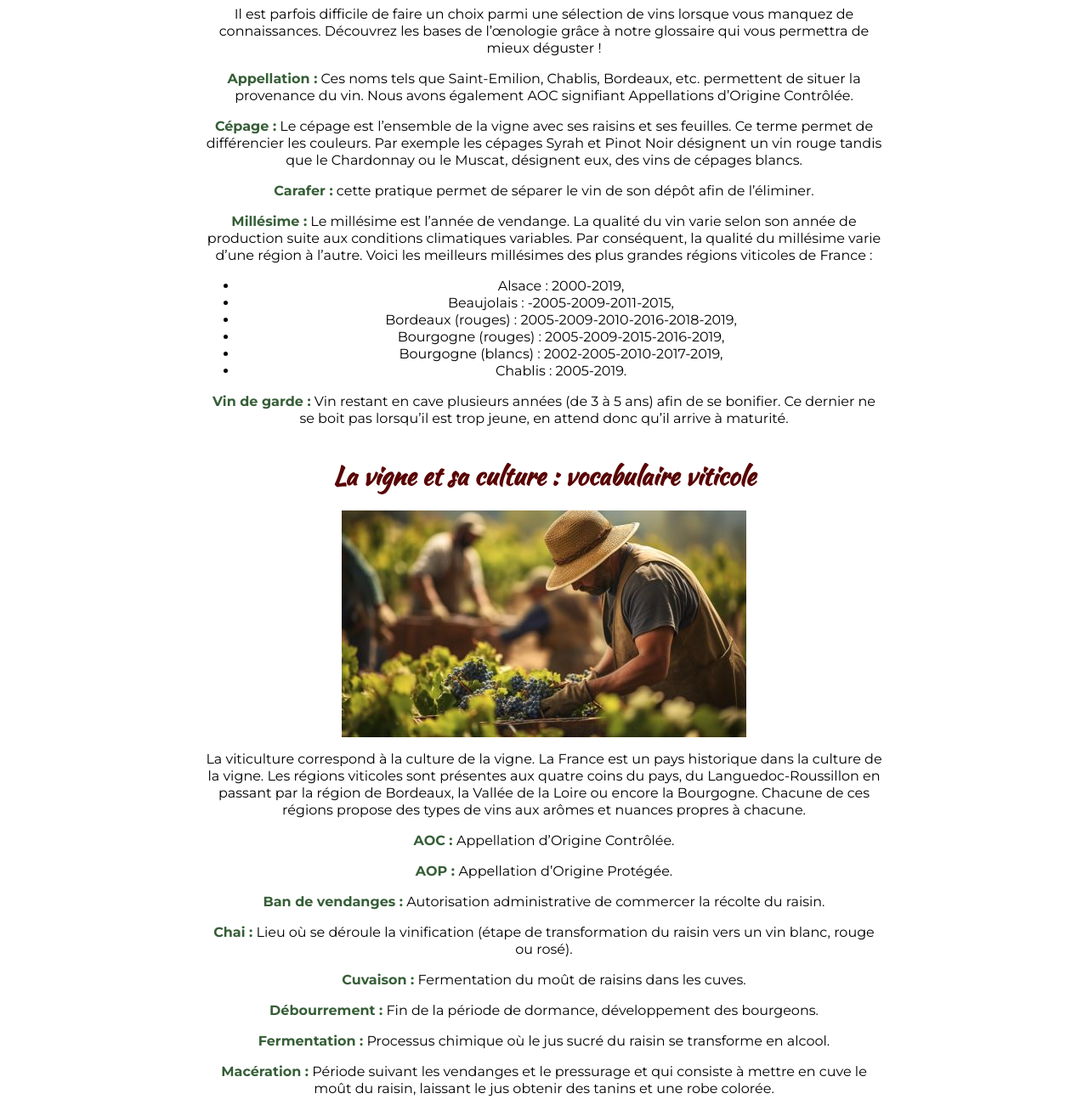
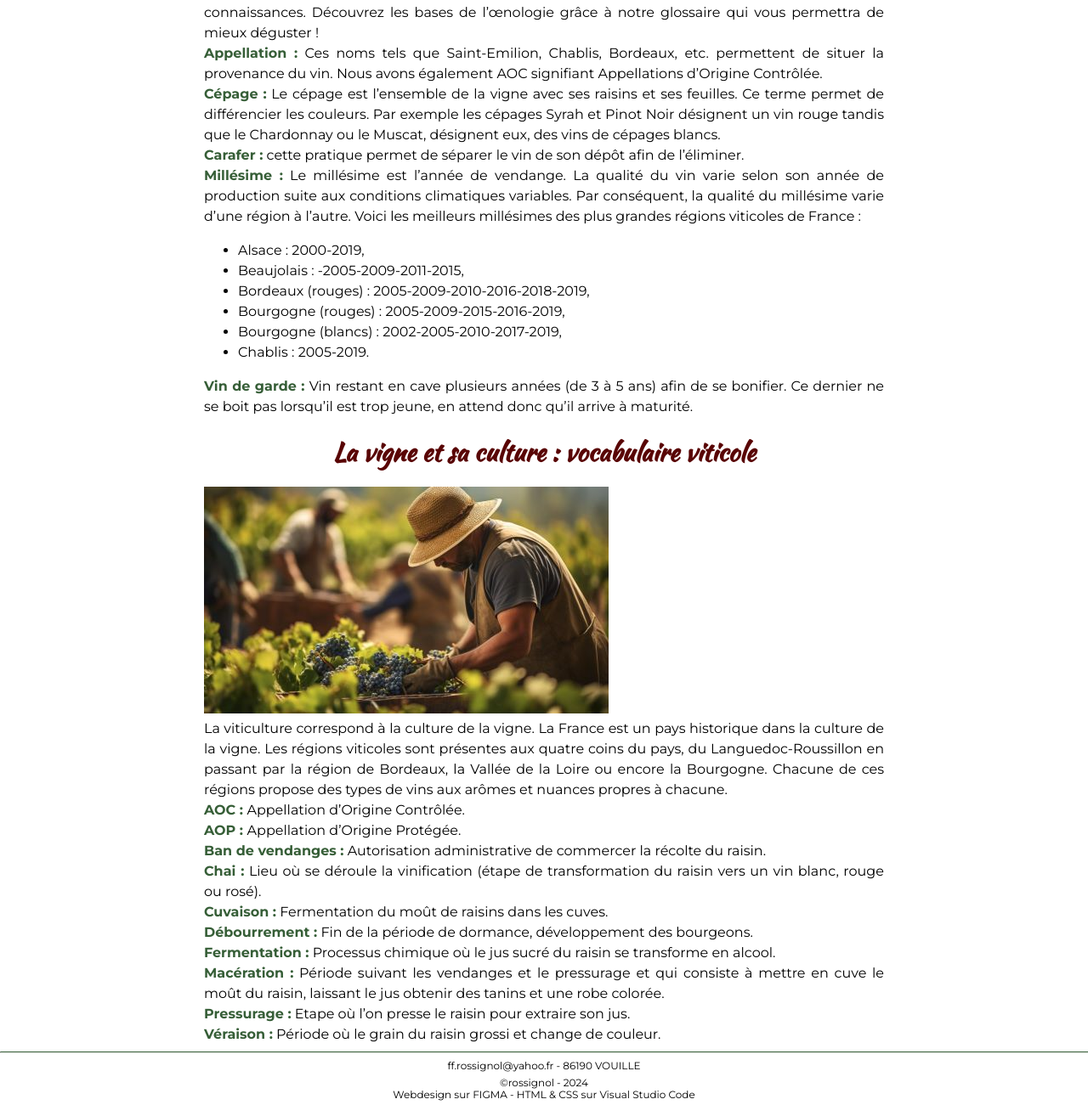
Before and after one commit to rossignol86/projet-responsive-franck-rossignol, a plain HTML site: page lexique.html in a window 1280 px wide. Shown: the part 1005-2306 px from the top of the page at 85% size. Drawn offline with Linux system fonts and the light colour scheme; a web font is replaced by a local one.

Commit message:
validation

```diff
--- a/lexique.html
+++ b/lexique.html
@@ -35,9 +35,6 @@
     </div>
   </div>
 
-  <div>
-    <hr class="lignevertenavbar">
-  </div>
 
 
 <!-- barre de navigation -->
@@ -66,7 +63,7 @@
 
 <!-- container bouteilles -->
 <container class="containerlexique">
-  <div class="textelexique">
+  <div>
 
       <h2>
           Le vocabulaire œnologique pour&nbsp;amateur&nbsp;!
@@ -76,43 +73,43 @@
           <img class="photolexique1" src="images/photolexique1.jpg" alt="Vins blancs de France">
       </div>
 
-      <p>
+      <p class="textelexique">
           Il est parfois difficile de faire un choix parmi une sélection de vins lorsque vous manquez de connaissances.
           Découvrez les bases de l’œnologie grâce à notre glossaire qui vous permettra de mieux déguster !
       </p>
       <div>
-          <p> <font color="#365E37"><b>Appellation :</b></font> Ces noms tels que Saint-Emilion, Chablis, Bordeaux, etc. permettent de situer la provenance du vin.
+          <p class="textelexique"> <font color="#365E37"><b>Appellation :</b></font> Ces noms tels que Saint-Emilion, Chablis, Bordeaux, etc. permettent de situer la provenance du vin.
               Nous avons également AOC signifiant Appellations d’Origine Contrôlée.</p>
       </div>
       <div>
-          <p> <font color="#365E37"><b>Cépage :</b></font>
+          <p class="textelexique"> <font color="#365E37"><b>Cépage :</b></font>
           Le cépage est l’ensemble de la vigne avec ses raisins et ses feuilles. Ce terme permet de différencier les couleurs.
           Par exemple les cépages Syrah et Pinot Noir désignent un vin rouge tandis que le Chardonnay ou le Muscat, désignent eux, des vins de cépages blancs. </p>
       </div>
       <div>
-          <p>
+          <p class="textelexique">
           <font color="#365E37"><b>Carafer :</b></font>
           cette pratique permet de séparer le vin de son dépôt afin de l’éliminer. </p>
       </div>
       <div>
-          <p>
+          <p class="textelexique">
           <font color="#365E37"><b>Millésime :</b></font>
           Le millésime est l’année de vendange.
           La qualité du vin varie selon son année de production suite aux conditions climatiques variables.
           Par conséquent, la qualité du millésime varie d’une région à l’autre.
           Voici les meilleurs millésimes des plus grandes régions viticoles de France :
-              <ul><p>
-                  <li>Alsace : 2000-2019,</li>
-                  <li>Beaujolais : -2005-2009-2011-2015,</li>
-                  <li>Bordeaux (rouges) : 2005-2009-2010-2016-2018-2019,</li>
-                  <li>Bourgogne (rouges) : 2005-2009-2015-2016-2019,</li>
-                  <li>Bourgogne (blancs) : 2002-2005-2010-2017-2019,</li>
-                  <li>Chablis : 2005-2019.</li>
+              <ul><p class="textelexique">
+                  <li class="textelexique">Alsace : 2000-2019,</li>
+                  <li class="textelexique">Beaujolais : -2005-2009-2011-2015,</li>
+                  <li class="textelexique">Bordeaux (rouges) : 2005-2009-2010-2016-2018-2019,</li>
+                  <li class="textelexique">Bourgogne (rouges) : 2005-2009-2015-2016-2019,</li>
+                  <li class="textelexique">Bourgogne (blancs) : 2002-2005-2010-2017-2019,</li>
+                  <li class="textelexique">Chablis : 2005-2019.</li>
               </ul>
           </p>
       </div>
       <div>
-          <p>
+          <p class="textelexique">
           <font color="#365E37"><b>Vin de garde :</b></font>
           Vin restant en cave plusieurs années (de 3 à 5 ans) afin de se bonifier.
           Ce dernier ne se boit pas lorsqu’il est trop jeune, en attend donc qu’il arrive à maturité.</p>
@@ -124,54 +121,53 @@
   <div>
       <h2>La vigne et sa culture : vocabulaire&nbsp;viticole</h2>
 
-      <div class="photolexique">
-          <img class="photolexique1" src="images/photolexique2.jpg" alt="Vins blancs de France">
+      <div>
+          <img class="photolexique" src="images/photolexique2.jpg" alt="Vins blancs de France">
       </div>
 
-      <p> La viticulture correspond à la culture de la vigne.
+      <p class="textelexique"> La viticulture correspond à la culture de la vigne.
       La France est un pays historique dans la culture de la vigne.  Les régions viticoles sont présentes aux quatre coins du pays, du Languedoc-Roussillon en passant par la région de Bordeaux, la Vallée de la Loire ou encore la Bourgogne.
       Chacune de ces régions propose des types de vins aux arômes et nuances propres à chacune. </p>
       <div>
-          <p><font color="#365E37"><b>AOC : </b></font>
+          <p class="textelexique"><font color="#365E37"><b>AOC : </b></font>
           Appellation d’Origine Contrôlée.</p>
       </div>
       <div>
-          <p><font color="#365E37"><b>AOP : </b></font>
+          <p class="textelexique"><font color="#365E37"><b>AOP : </b></font>
           Appellation d’Origine Protégée.</p>
       </div>
       <div>
-          <p>
-          <p><font color="#365E37"><b>Ban de vendanges :</b></font>
+          <p class="textelexique"><font color="#365E37"><b>Ban de vendanges :</b></font>
           Autorisation administrative de commercer la récolte du raisin.</p>
       </div>
       <div>
-          <p><font color="#365E37"><b>Chai :</b></font>
+          <p class="textelexique"><font color="#365E37"><b>Chai :</b></font>
           Lieu où se déroule la vinification (étape de transformation du raisin vers un vin blanc,
           rouge ou rosé).</p>
       </div>
       <div>
-          <p><font color="#365E37"><b>Cuvaison :</b></font>
+          <p class="textelexique"><font color="#365E37"><b>Cuvaison :</b></font>
           Fermentation du moût de raisins dans les cuves.</p>
       </div>
       <div>
-          <p><font color="#365E37"><b>Débourrement :</b></font>
+          <p class="textelexique"><font color="#365E37"><b>Débourrement :</b></font>
           Fin de la période de dormance, développement des bourgeons.</p>
       </div>
       <div>
-          <p><font color="#365E37"><b>Fermentation :</b></font>
+          <p class="textelexique"><font color="#365E37"><b>Fermentation :</b></font>
           Processus chimique où le jus sucré du raisin se transforme en alcool.</p>
       </div>
       <div>
-          <p><font color="#365E37"><b>Macération :</b></font>
+          <p class="textelexique"><font color="#365E37"><b>Macération :</b></font>
           Période suivant les vendanges et le pressurage et qui consiste à mettre en cuve le moût du raisin,
           laissant le jus obtenir des tanins et une robe colorée.</p>
       </div>
       <div>
-          <p><font color="#365E37"><b>Pressurage :</b></font>
+          <p class="textelexique"><font color="#365E37"><b>Pressurage :</b></font>
           Etape où l’on presse le raisin pour extraire son jus.</p>
       </div>
       <div>
-          <p><font color="#365E37"><b>Véraison :</b></font>
+          <p class="textelexique"><font color="#365E37"><b>Véraison :</b></font>
           Période où le grain du raisin grossi et change de couleur.</p>
       </div>
   </div>
--- a/styles/stylepages.css
+++ b/styles/stylepages.css
@@ -152,20 +152,21 @@ a {
   display: flex;
   justify-content: space-around;
   align-items: center;
+  text-align: justify;
 }
 
 .textelexique{
   width: 100%;
+  line-height: 24px;
   margin: 0 auto;
   align-items: center;
+  text-align: justify;
 }
 
 .photolexique {
-  width: 300px;
   margin: 0 auto;
-  display: flex;
+  align-items: center;
   justify-content: center;
-  align-items: center;
 }
 
 
@@ -384,6 +385,7 @@ a {
   align-items: center;
 }
 
+
 .photolexique {
  padding: 0px 0px 10px 0px;
 }
```
Also changed, not shown: alsace.html (+0 -5 lines), bordeaux.html (+0 -5 lines), bourgogne.html (+0 -5 lines), monde.html (+0 -3 lines).
